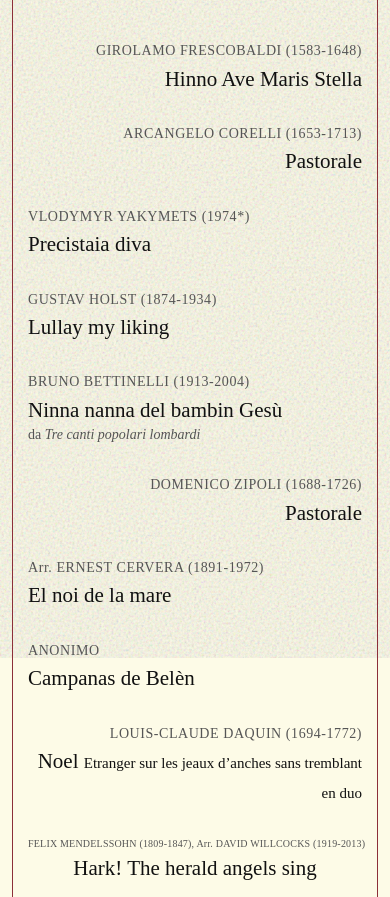
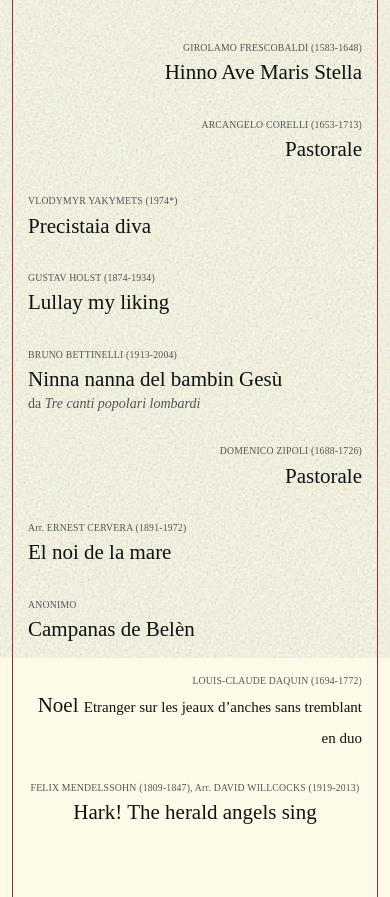
Before and after one commit to HermannEnsemble/Natale2026, a plain HTML site: page index.html in a window 390 px wide. Shown: the part 186-1083 px from the top of the page. Drawn offline with Linux system fonts and the light colour scheme.

Commit message:
rendo adattabili a larghezza tutti i nomi di autori

```diff
--- a/index.html
+++ b/index.html
@@ -56,6 +56,7 @@
       /*provo a mettere una cornice: */
       content: "";
       position: absolute;
+      /*per assicurarmi che cornice stia nei monitor di ogni tipo di cellulare*/
       inset: max(12px, env(safe-area-inset-top))
          max(12px, env(safe-area-inset-right))
          max(12px, env(safe-area-inset-bottom))
@@ -131,18 +132,13 @@
       text-align: center
     }
 
-    .p.m .c {
-      font-size: clamp(10px, 2.5vw, 14px);
-      letter-spacing: .02em;
-      white-space: nowrap;
-    }
-
     .c {
       display: block;
-      font-size: 14px;
-      letter-spacing: .04em;
+      font-size: clamp(9px, 2.5vw, 14px);
+      letter-spacing: .02em;
       /*text-transform: uppercase;*/
-      color: var(--muted)
+      color: var(--muted);
+      white-space: nowrap; /*così nessun nome di autore va mai a capo*/
     }
 
     .t {
```
